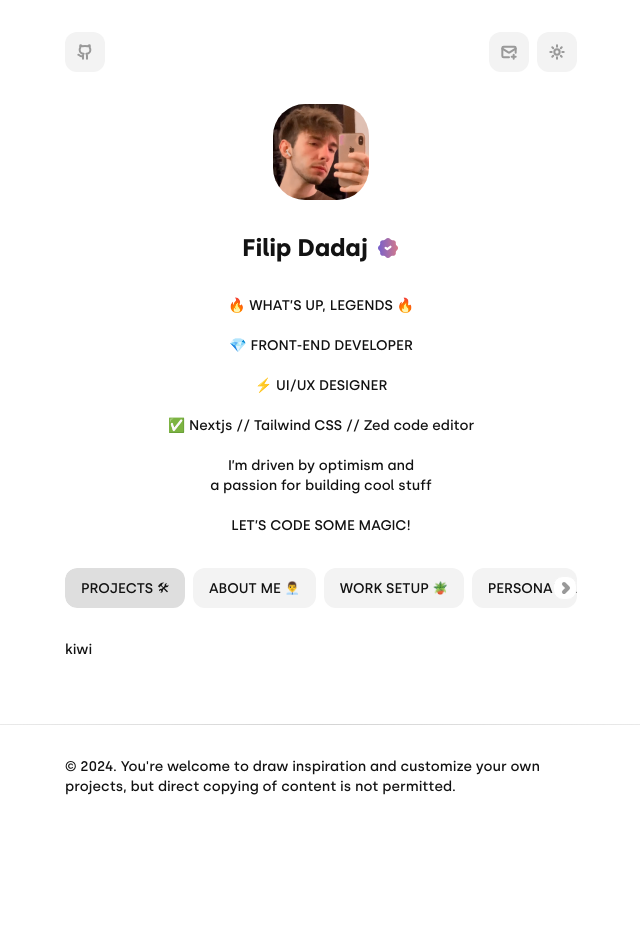
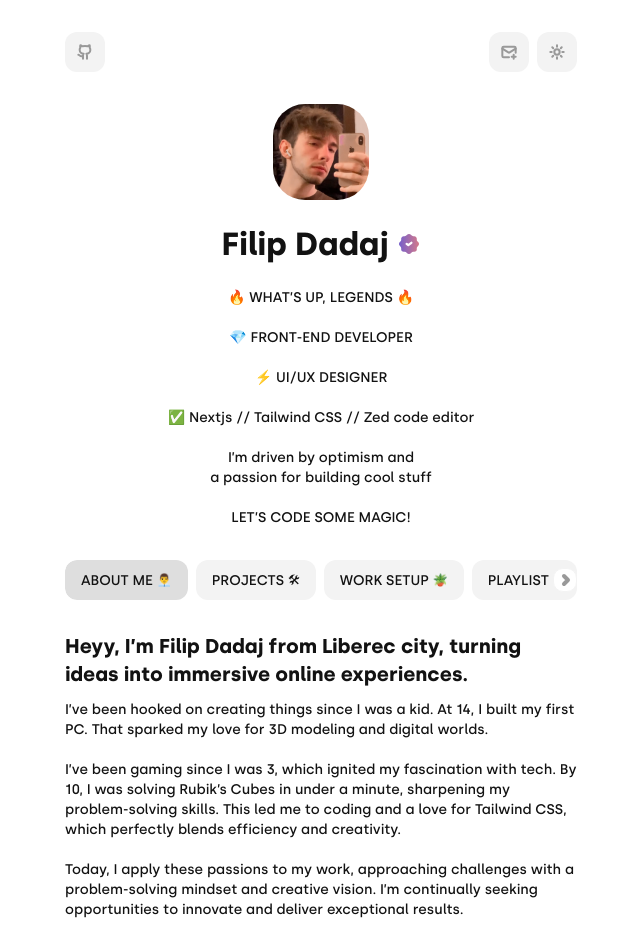
Before and after one commit to SomethingOfValueLessThanThat/filipdadaj-portfolio, a Next.js app: page / in a window 1280 px wide. Shown: the top 952 px of the page, without its empty margins (319-959 px from the left). Before the commit the page ends 829 px from the top, so only its background shows below. Built offline with nearby package versions, Linux system fonts and the light colour scheme.

Commit message:
spotify playlist tab

```diff
--- a/src/app/blog/page.tsx
+++ b/src/app/blog/page.tsx
@@ -1,3 +1,3 @@
 export default function Home() {
-  return <div>idk</div>;
+  return <div>kiwi</div>;
 }
--- a/src/app/page.tsx
+++ b/src/app/page.tsx
@@ -1,6 +1,25 @@
-import { Button } from "@/components/ui/button";
-import { ModeToggle } from "@/components/ui/mode-toggle";
-
 export default function Home() {
-  return <div>kiwi</div>;
+  return (
+    <section className="space-y-3">
+      <h3 className="font-bold text-xl text-pretty">
+        Heyy, I’m Filip Dadaj from Liberec city, turning ideas into immersive
+        online experiences.
+      </h3>
+      <p className="text-pretty">
+        I’ve been hooked on creating things since I was a kid. At 14, I built my
+        first PC. That sparked my love for 3D modeling and digital worlds.
+        <br />
+        <br />
+        I’ve been gaming since I was 3, which ignited my fascination with tech.
+        By 10, I was solving Rubik’s Cubes in under a minute, sharpening my
+        problem-solving skills. This led me to coding and a love for Tailwind
+        CSS, which perfectly blends efficiency and creativity.
+        <br />
+        <br />
+        Today, I apply these passions to my work, approaching challenges with a
+        problem-solving mindset and creative vision. I’m continually seeking
+        opportunities to innovate and deliver exceptional results.
+      </p>
+    </section>
+  );
 }
--- /dev/null
+++ b/src/app/playlist/page.tsx
@@ -0,0 +1,40 @@
+export default function Home() {
+  return (
+    <section className="space-y-3">
+      <h3 className="font-bold text-xl text-pretty">
+        My Go-To Playlist/Artists while doing something creative
+      </h3>
+      <p className="text-pretty">
+        Cyberia Cafe: My curated playlist for those deep, late-night coding
+        sessions. Tune in and let the music keep you focused as you power
+        through the night.
+      </p>
+      <div className="rounded-xl w-full h-[370px] overflow-hidden bg-[#7b7099]">
+        <iframe
+          className="rounded-xl h-[370px]"
+          src="https://open.spotify.com/embed/playlist/0HBBBQbhnpJPxa3CA0wKab?utm_source=generator"
+          width="100%"
+          allowFullScreen
+          allow="autoplay; clipboard-write; encrypted-media; fullscreen"
+          loading="lazy"
+        ></iframe>
+      </div>
+      <h3 className="font-bold text-xl text-pretty !mt-8">Skeler</h3>
+      <p className="text-pretty">
+        This Artist is my personal refuge when I need to disconnect and find my
+        rhythm. The intense, evocative sounds of this Australian artist always
+        resonate, setting the perfect mood for any moment.
+      </p>
+      <div className="rounded-xl w-full h-[370px] overflow-hidden bg-neutral-900">
+        <iframe
+          className="rounded-xl h-[370px]"
+          src="https://open.spotify.com/embed/artist/7ks4LdnBvp6HUsmVJiKgsB?utm_source=generator&theme=0"
+          width="100%"
+          allowFullScreen
+          allow="autoplay; clipboard-write; encrypted-media; fullscreen"
+          loading="lazy"
+        ></iframe>
+      </div>
+    </section>
+  );
+}
--- a/src/app/about/page.tsx
+++ b/src/app/projects/page.tsx
@@ -1,3 +1,3 @@
 export default function Home() {
-  return <div>pomelo</div>;
+  return <div>projects</div>;
 }
--- a/src/app/work-setup/page.tsx
+++ b/src/app/work-setup/page.tsx
@@ -22,22 +22,24 @@ const Section: React.FC<SectionProps> = ({ title, items }) => (
   </div>
 );
 
-export default function Home() {
+export default function WorkSetup() {
   return (
     <section className="space-y-3">
       <h3 className="font-bold text-xl text-pretty">
         Software I use, gadgets I love, and other things I can recommend.
       </h3>
-      <Image
-        src={setup}
-        alt="setup"
-        className="w-full aspect-video object-cover rounded-xl pointer-events-none"
-      />
       <p className="text-pretty">
         Here are the things I use to build software, stay productive, or buy to
         fool myself into thinking I’m being productive when I’m really just
         procrastinating. Here’s a big list of all of my favorite stuff.
       </p>
+      <div className="bg-[#F3F3F3] w-full aspect-video rounded-xl">
+        <Image
+          src={setup}
+          alt="setup"
+          className="w-full aspect-video object-cover rounded-xl pointer-events-none"
+        />
+      </div>
       {workSetupData.map((section, index) => (
         <Section key={index} title={section.title} items={section.items} />
       ))}
--- a/src/components/layout/nav-tabs.tsx
+++ b/src/components/layout/nav-tabs.tsx
@@ -37,9 +37,10 @@ export default function NavTabs() {
   }, [emblaApi, onSelect]);
 
   const navItems = [
-    { href: "/", label: "PROJECTS", emoji: "&#128736;" },
-    { href: "/about", label: "ABOUT ME", emoji: "&#128104;&#8205;&#128188;" },
+    { href: "/", label: "ABOUT ME", emoji: "&#128104;&#8205;&#128188;" },
+    { href: "/projects", label: "PROJECTS", emoji: "&#128736;" },
     { href: "/work-setup", label: "WORK SETUP", emoji: "&#129716;" },
+    { href: "/playlist", label: "PLAYLIST", emoji: "&#127926;" },
     { href: "/blog", label: "PERSONAL BLOG", emoji: "&#9999;&#65039;" },
   ];
 
--- a/src/components/layout/page-transition.tsx
+++ b/src/components/layout/page-transition.tsx
@@ -24,8 +24,7 @@ export default function PageTransition({
           key={pathname}
           initial={{ opacity: 0, filter: "blur(10px)" }}
           animate={{ opacity: 1, filter: "blur(0px)" }}
-          transition={{ duration: 0.5 }}
-          className="kiwi"
+          transition={{ duration: 0.6 }}
         >
           {children}
         </motion.div>
--- a/src/components/layout/sub-header.tsx
+++ b/src/components/layout/sub-header.tsx
@@ -13,7 +13,7 @@ export function SubHeader() {
         className="rounded-[32px] pointer-events-none"
       />
       <div className="inline-flex items-center gap-2">
-        <h1 className="font-bold text-2xl">Filip Dadaj</h1>
+        <h1 className="font-bold text-[32px]">Filip Dadaj</h1>
         <CheckMark />
       </div>
       <p className="text-center">
--- a/src/styles/globals.css
+++ b/src/styles/globals.css
@@ -64,7 +64,3 @@
     @apply border-border;
   }
 }
-
-.kiwi {
-  opacity: 0;
-}
```
Also changed, not shown: src/app/layout.tsx (+13 -4 lines).
